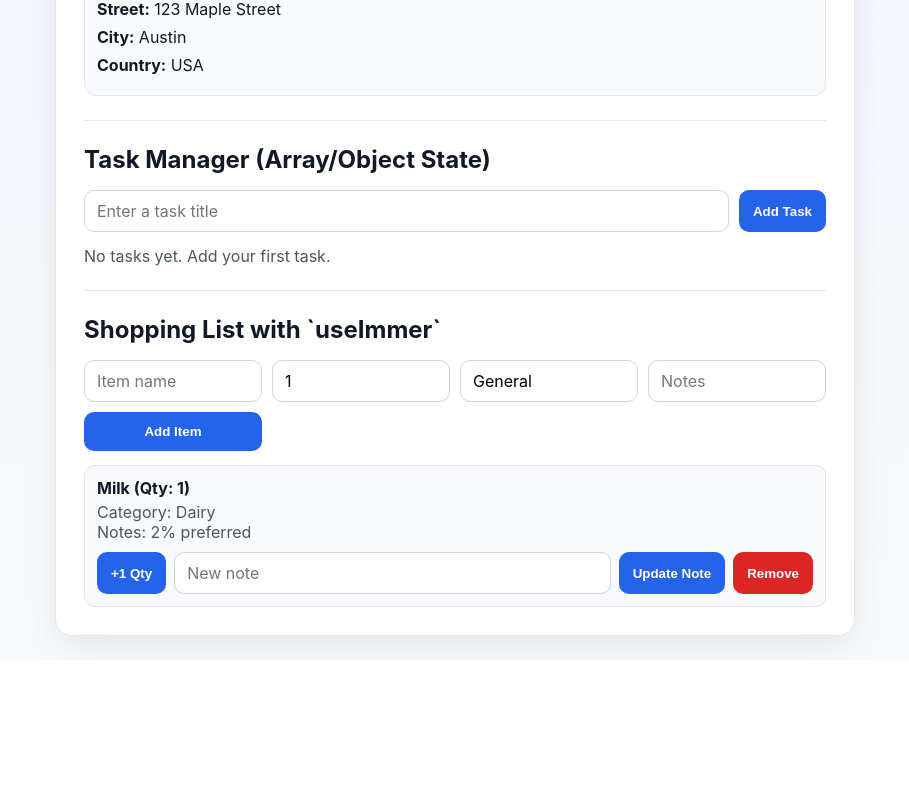
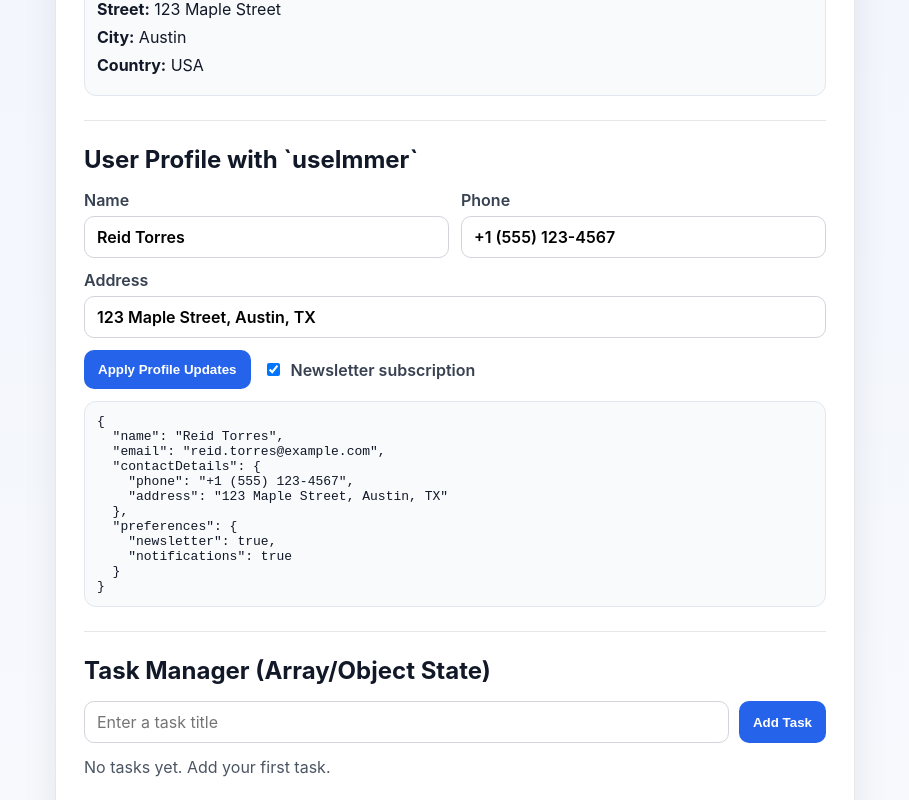
Before and after one commit to olympusmons1256/AD312, a React (Vite) app in the folder applicationLibrary/: page / in a window 1280 px wide. Shown: the part 1220-2020 px from the top of the page, without its empty margins (185-1094 px from the left). Before the commit the page ends 1880 px from the top, so only its background shows below. Built offline with nearby package versions, Linux system fonts and the light colour scheme.

Commit message:
use Immer Hook initial commit

```diff
--- a/applicationLibrary/src/App.jsx
+++ b/applicationLibrary/src/App.jsx
@@ -3,18 +3,20 @@ import Gallery from './Gallery'
 import UserProfile from './UserProfile'
 import TaskManager from './TaskManager'
 import ShoppingListWithImmer from './ShoppingListWithImmer'
+import UserProfileWithImmer from './UserProfileWithImmer'
 
 function App() {
   return (
     <main className="app-shell">
       <h1>React State Dashboard</h1>
       <p className="subtitle">
-        Explore state snapshots, asynchronous updates, image navigation, nested objects, task arrays, and Immer drafts.
+        Explore state snapshots, asynchronous updates, image navigation, nested objects, task arrays, and Immer-based nested updates.
       </p>
       <div className="section-stack">
         <Counter />
         <Gallery />
         <UserProfile />
+        <UserProfileWithImmer />
         <TaskManager />
         <ShoppingListWithImmer />
       </div>
--- /dev/null
+++ b/applicationLibrary/src/UserProfileWithImmer.jsx
@@ -0,0 +1,99 @@
+import { useState } from 'react'
+import { useImmer } from 'use-immer'
+
+function UserProfileWithImmer() {
+  const [userProfile, updateUserProfile] = useImmer({
+    name: 'Reid Torres',
+    email: 'reid.torres@example.com',
+    contactDetails: {
+      phone: '+1 (555) 123-4567',
+      address: '123 Maple Street, Austin, TX'
+    },
+    preferences: {
+      newsletter: true,
+      notifications: true
+    }
+  })
+
+  const [nameInput, setNameInput] = useState(userProfile.name)
+  const [phoneInput, setPhoneInput] = useState(userProfile.contactDetails.phone)
+  const [addressInput, setAddressInput] = useState(userProfile.contactDetails.address)
+
+  const updateName = (newName) => {
+    updateUserProfile((draft) => {
+      draft.name = newName
+    })
+  }
+
+  const updateContactDetails = (newPhone, newAddress) => {
+    updateUserProfile((draft) => {
+      draft.contactDetails.phone = newPhone
+      draft.contactDetails.address = newAddress
+    })
+  }
+
+  const toggleNewsletterSubscription = () => {
+    updateUserProfile((draft) => {
+      draft.preferences.newsletter = !draft.preferences.newsletter
+    })
+  }
+
+  const handleApplyUpdates = () => {
+    updateName(nameInput.trim() || userProfile.name)
+    updateContactDetails(phoneInput.trim(), addressInput.trim())
+  }
+
+  return (
+    <section className="immer-profile-card">
+      <h2>User Profile with `useImmer`</h2>
+
+      <div className="immer-profile-grid">
+        <label>
+          Name
+          <input
+            type="text"
+            value={nameInput}
+            onChange={(event) => setNameInput(event.target.value)}
+            placeholder="Full name"
+          />
+        </label>
+
+        <label>
+          Phone
+          <input
+            type="text"
+            value={phoneInput}
+            onChange={(event) => setPhoneInput(event.target.value)}
+            placeholder="Phone number"
+          />
+        </label>
+
+        <label className="span-2">
+          Address
+          <input
+            type="text"
+            value={addressInput}
+            onChange={(event) => setAddressInput(event.target.value)}
+            placeholder="Address"
+          />
+        </label>
+      </div>
+
+      <div className="immer-profile-actions">
+        <button onClick={handleApplyUpdates}>Apply Profile Updates</button>
+        <label className="newsletter-toggle">
+          <input
+            type="checkbox"
+            checked={userProfile.preferences.newsletter}
+            onChange={toggleNewsletterSubscription}
+          />
+          Newsletter subscription
+        </label>
+      </div>
+
+      <pre className="immer-profile-preview">{JSON.stringify(userProfile, null, 2)}</pre>
+    </section>
+  )
+}
+
+export default UserProfileWithImmer
--- a/applicationLibrary/src/index.css
+++ b/applicationLibrary/src/index.css
@@ -169,6 +169,71 @@ button:disabled {
   margin: 8px 0;
 }
 
+.immer-profile-card {
+  border-top: 1px solid #e5e7eb;
+  padding-top: 24px;
+}
+
+.immer-profile-card h2 {
+  margin: 0 0 16px;
+}
+
+.immer-profile-grid {
+  display: grid;
+  grid-template-columns: repeat(2, minmax(0, 1fr));
+  gap: 12px;
+  margin-bottom: 12px;
+}
+
+.immer-profile-grid label {
+  display: grid;
+  gap: 6px;
+  color: #374151;
+  font-weight: 600;
+}
+
+.immer-profile-grid .span-2 {
+  grid-column: span 2;
+}
+
+.immer-profile-grid input {
+  border: 1px solid #d1d5db;
+  border-radius: 10px;
+  padding: 10px 12px;
+  font: inherit;
+}
+
+.immer-profile-grid input:focus {
+  outline: 2px solid #93c5fd;
+  border-color: #60a5fa;
+}
+
+.immer-profile-actions {
+  display: flex;
+  flex-wrap: wrap;
+  align-items: center;
+  gap: 12px;
+  margin-bottom: 12px;
+}
+
+.newsletter-toggle {
+  display: inline-flex;
+  align-items: center;
+  gap: 8px;
+  color: #374151;
+  font-weight: 600;
+}
+
+.immer-profile-preview {
+  margin: 0;
+  padding: 12px;
+  background: #f8fafc;
+  border: 1px solid #e2e8f0;
+  border-radius: 12px;
+  color: #111827;
+  overflow-x: auto;
+}
+
 .task-card {
   border-top: 1px solid #e5e7eb;
   padding-top: 24px;
```
Also changed, not shown: 6 other files (tests, documents, lock files or other folders).
